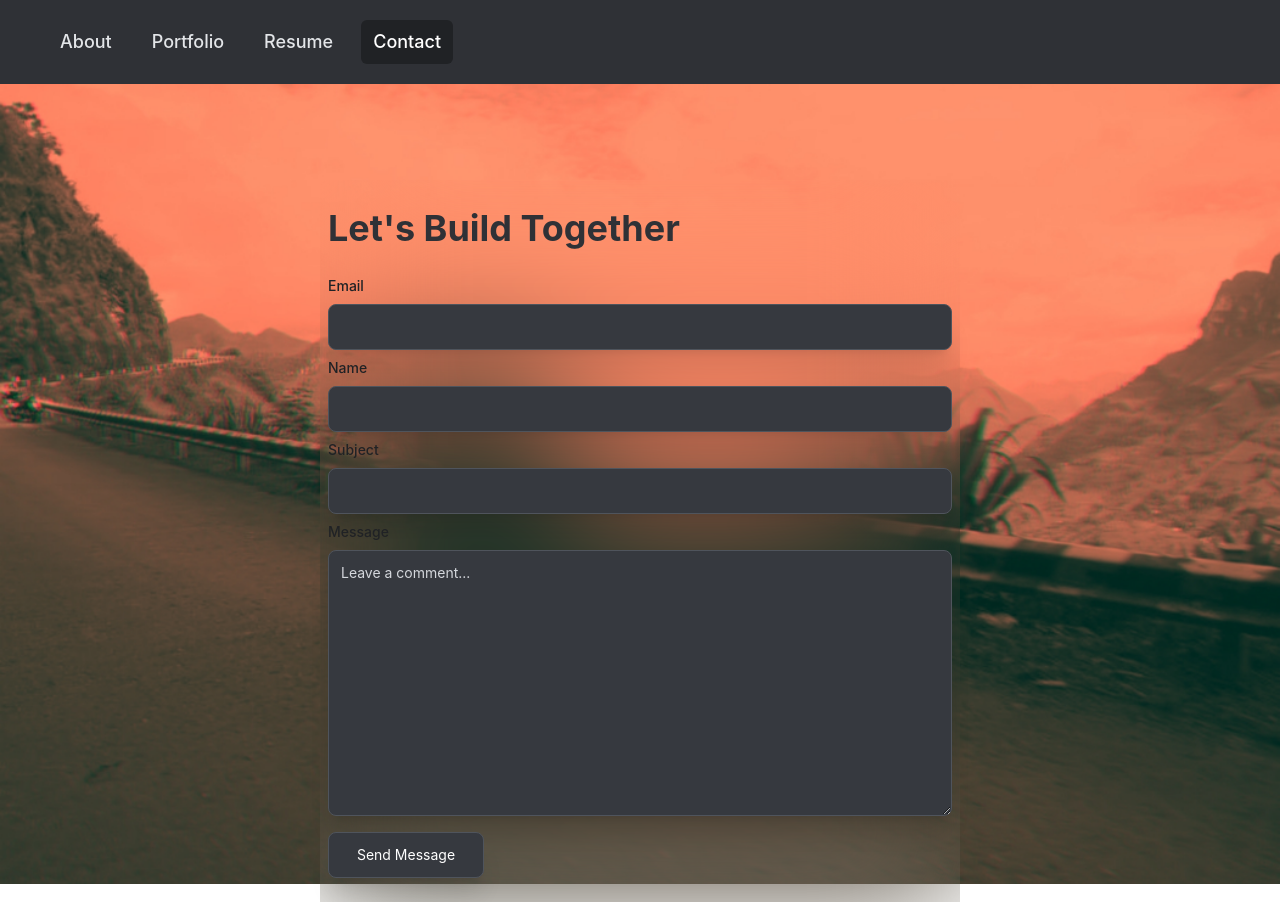
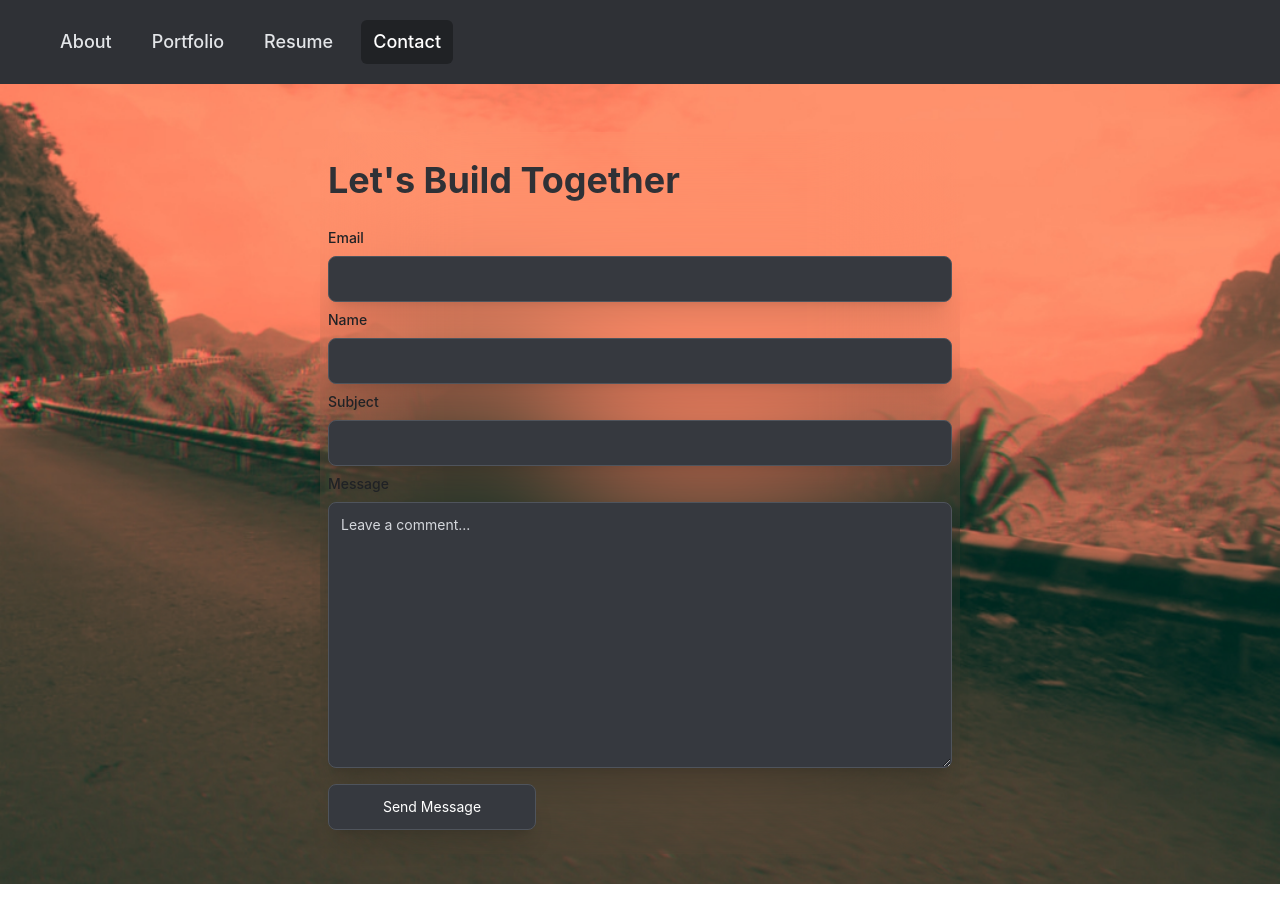
Before and after one commit to macgreene14/macgreene.com, a Next.js app: page /contact in a window 1280 px wide. Built offline with nearby package versions, Linux system fonts and the light colour scheme.

Commit message:
update styling

```diff
--- a/pages/contact.js
+++ b/pages/contact.js
@@ -1,11 +1,10 @@
 export default function Contact() {
   return (
     <div className="bg-container bg-[url('../public/assets/img/motorcycle.png')]">
-      <div className="form-container mt-24">
+      <div className="form-container mt-12">
         <h3 className="font-bold">Let&apos;s Build Together</h3>
         <form name="contact" method="post">
           <input type="hidden" name="form-name" value="contact" />
-
           {/* --- */}
           <input
             type="email"
--- a/pages/index.js
+++ b/pages/index.js
@@ -1,9 +1,5 @@
 import Head from "next/head";
-import Image from "next/image";
-import Navbar from "../components/navbar";
 import Link from "next/link";
-
-// import motorcycle from "../public/assets/img/motorcycle.png";
 
 export default function Home() {
   return (
@@ -26,16 +22,8 @@ export default function Home() {
         <h1>I like to build cool things</h1>
 
         <Link href="/portfolio">
-          <h1 className="underline">Web Development</h1>
+          <h1 className="underline">Explore Portfolio</h1>
         </Link>
-
-        <Link href="/portfolio/#solar">
-          <h1 className="underline">Solar Projects</h1>
-        </Link>
-
-        {/* <Link href="/portfolio/#water">
-          <h1 className="underline">Water Systems</h1>
-        </Link> */}
       </section>
     </div>
   );
--- a/styles/globals.css
+++ b/styles/globals.css
@@ -24,7 +24,7 @@ code {
 @layer components {
 
   .btn-form {
-    @apply block w-1/2 sm:w-1/4 p-3 my-4 text-sm rounded-lg border shadow-xl focus:ring-gray-500 bg-gray-700 border-gray-600 placeholder-gray-400 text-white focus:border-gray-500
+    @apply block w-1/2 md:w-1/3 p-3 my-4 text-sm rounded-lg border shadow-xl focus:ring-gray-500 bg-gray-700 border-gray-600 placeholder-gray-400 text-white focus:border-gray-500
   }
   .btn-download {
     @apply mx-auto bg-blue-200 bg-opacity-50 hover:bg-blue-500 text-blue-700 font-semibold hover:text-white py-2 px-4 border border-blue-500 hover:border-transparent rounded
```
